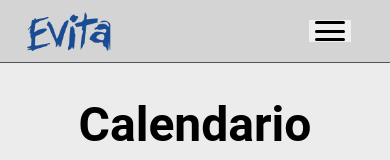
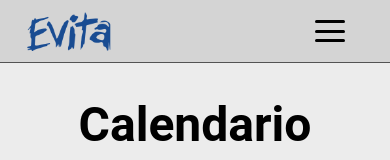
Before and after one commit to AgustinDi/Calendario-Local, a React (Create React App) app: page / in a window 390 px wide. Shown: the top 160 px of the page. Built offline with nearby package versions, Linux system fonts and the light colour scheme.

Commit message:
burger working

```diff
--- a/src/App.css
+++ b/src/App.css
@@ -1,5 +1,10 @@
 .app {
   width: 100%;
+}
+
+/* limpiar tap celeste */
+* {
+  -webkit-tap-highlight-color: rgba(0, 0, 0, 0);
 }
 
 body {
--- a/src/Component/Burger.jsx
+++ b/src/Component/Burger.jsx
@@ -1,13 +1,14 @@
 import React from "react";
 import '../Styles/Burger.css';
+import { motion } from "framer-motion";
 
 function Burger (){
     return(
-        <div className="burger">
+        <motion.div whileTap={{ scale: 0.8 }} className="burger">
             <div className="bar"></div>
             <div className="bar"></div>
             <div className="bar"></div>
-        </div>
+        </motion.div>
     )
 }
 
--- a/src/Component/NavBar.jsx
+++ b/src/Component/NavBar.jsx
@@ -6,9 +6,11 @@ import Indice from "./Indice";
 
 export default function NavBar() {
     const [movimiento, setMovimiento] = useState(window.screen.width > 400 ? movEvitaMini : movEvita)
+    const [burger, setBurger] = useState(window.screen.width > 700)
 
-    const updateMovimiento = (e) => {
+    const updateMovimiento = () => {
         setMovimiento(window.screen.width > 400 ? movEvitaMini : movEvita)
+        setBurger(window.screen.width > 700)
     }
 
     useEffect(() => {
@@ -20,6 +22,7 @@ export default function NavBar() {
         <div id="navBar">
             <img src={movimiento} alt="Movimiento evita" id="movEvita"></img>
             <Indice/>
+            {burger ? null : null}
         </div>
     )
 }
--- a/src/Styles/Burger.css
+++ b/src/Styles/Burger.css
@@ -2,7 +2,7 @@
   display: flex;
   flex-direction: column;
   justify-content: space-between;
-  height: 20px;
+  height: 22px;
   width: 30px;
   cursor: pointer;
 }
@@ -16,8 +16,8 @@
 
 .cross {
   position: relative;
-  width: 50px;
-  height: 50px;
+  height: 22px;
+  width: 30px;
   cursor: pointer;
 }
 
--- a/src/Styles/NavBar.css
+++ b/src/Styles/NavBar.css
@@ -5,6 +5,10 @@
     align-items: flex-end;
     border-bottom: 1px solid rgb(83, 83, 83);
     background-color: #d4d4d4;
+    position: sticky;
+    top: 0;
+    left: 0;
+    z-index: 10;
 }
 
 #movEvita {
@@ -84,6 +88,7 @@
         cursor: pointer;
         width: min-content;
         height: min-content;
+        background-color: transparent;
     }
 
     .nav {
@@ -105,7 +110,8 @@
     .nav.visible {
         opacity: 1;
         visibility: visible;
-        z-index: 10;
+        z-index: 99;
+        padding-bottom: 100vh;
     }
 
     .nav-list {
```
Also changed, not shown: src/Component/Menu.jsx (added, +8 -0 lines).
